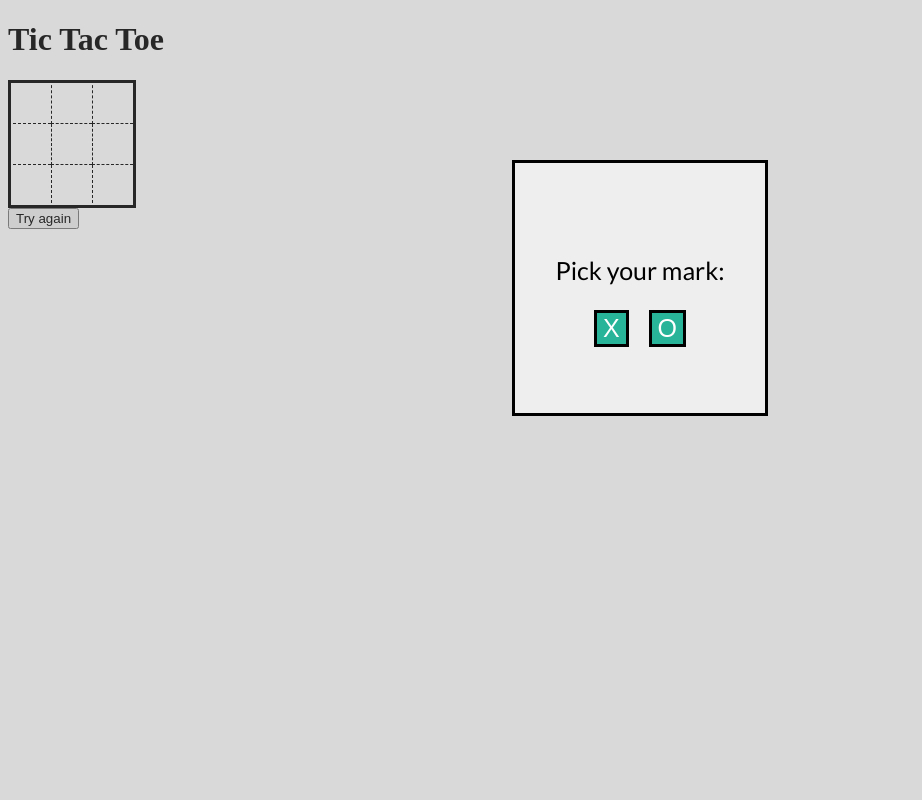
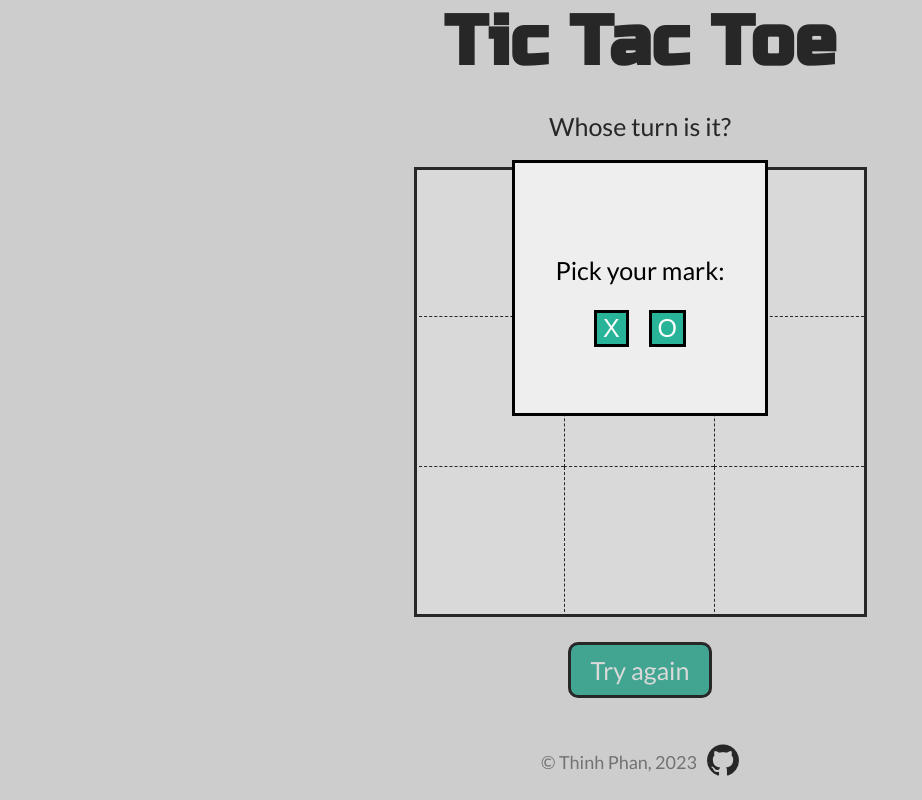
Before and after one commit to teephan91/tic_tac_toe, a plain HTML site: page index.html in a window 1280 px wide. Shown: the whole page, without its empty margins (0-922 px from the left). Drawn offline with Linux system fonts and the light colour scheme.

Commit message:
Add all elements necessary to the webpage

```diff
--- a/css/style.css
+++ b/css/style.css
@@ -1,32 +1,18 @@
 @import url("https://fonts.googleapis.com/css2?family=Lato:wght@100;300;400;700;900&display=swap");
 @import url("https://fonts.googleapis.com/css2?family=Russo+One&display=swap");
 
-#grid {
-    display: flex;
-    background-color: #ffffff;
+html,
+body {
+    height: 100%;
 }
 
-.column {
-    border-left: 1px dashed black;
-    border-bottom: 1px dashed black;
-    box-sizing: border-box;
-    padding: 20px;
-}
-
-.column:first-child {
-    border-top: 3px solid black;
-}
-
-.column:last-child {
-    border-bottom: 3px solid black;
-}
-
-.row:first-child > .column {
-    border-left: 3px solid black;
-}
-
-.row:last-child {
-    border-right: 3px solid black;
+body {
+    background-color: #eeeeee;
+    display: flex;
+    flex-direction: column;
+    justify-content: space-between;
+    align-items: center;
+    margin: 0;
 }
 
 #opening_overlay {
@@ -77,6 +63,61 @@
         gap: 20px;
     }
 
+h1 {
+    font-family: 'Russo One', sans-serif;
+    font-size: 70px;
+    margin: 0;
+}
+
+#tracking_board {
+    font-family: Lato, sans-serif;
+    font-size: 25px;
+}
+
+#grid {
+    display: flex;
+    background-color: #ffffff;
+}
+
+.column {
+    border-left: 1px dashed black;
+    border-bottom: 1px dashed black;
+    box-sizing: border-box;
+    width: 150px;
+    height: 150px;
+    font-family: Lato, sans-serif;
+    font-size: 30px;
+    display: flex;
+    align-items: center;
+    justify-content: center;
+}
+
+.column:first-child {
+    border-top: 3px solid black;
+}
+
+.column:last-child {
+    border-bottom: 3px solid black;
+}
+
+.row:first-child > .column {
+    border-left: 3px solid black;
+}
+
+.row:last-child {
+    border-right: 3px solid black;
+}
+
+#try_again {
+    background-color: #27b498;
+    color: #ffffff;
+    border: 3px solid black;
+    border-radius: 10px;
+    font-family: Lato, sans-serif;
+    font-size: 25px;
+    padding: 10px 20px;
+}
+
 #closing_overlay {
     position: fixed;
     top: 0;
@@ -88,3 +129,17 @@
     pointer-events: auto;
     display: none;
 }
+
+footer {
+    display: flex;
+    gap: 10px;
+    align-items: center;
+    font-family: Lato, sans-serif;
+    font-size: 18px;
+    padding: 20px 0;
+    color: #6b6b6b;
+}
+
+.github:hover {
+    transform: scale(1.2);
+}
--- a/index.html
+++ b/index.html
@@ -18,10 +18,17 @@
         </div>
     </div>
     <h1>Tic Tac Toe</h1>
-    <div>
+    <div id="tracking_board">
+        Whose turn is it?
     </div>
     <div id="closing_overlay"></div>
     <div id="grid"></div>
-    <button>Try again</button>
+    <button id="try_again">Try again</button>
+    <footer>&copy; Thinh Phan,
+        <script>
+            document.write(new Date().getFullYear())
+        </script>
+        <a href="https://github.com/teephan91" target="_blank"><img class="github" src="img/github_logo.png" alt="Github logo"></a>
+    </footer>
 </body>
 </html>
```
Also changed, not shown: img/github_logo.png (added).
